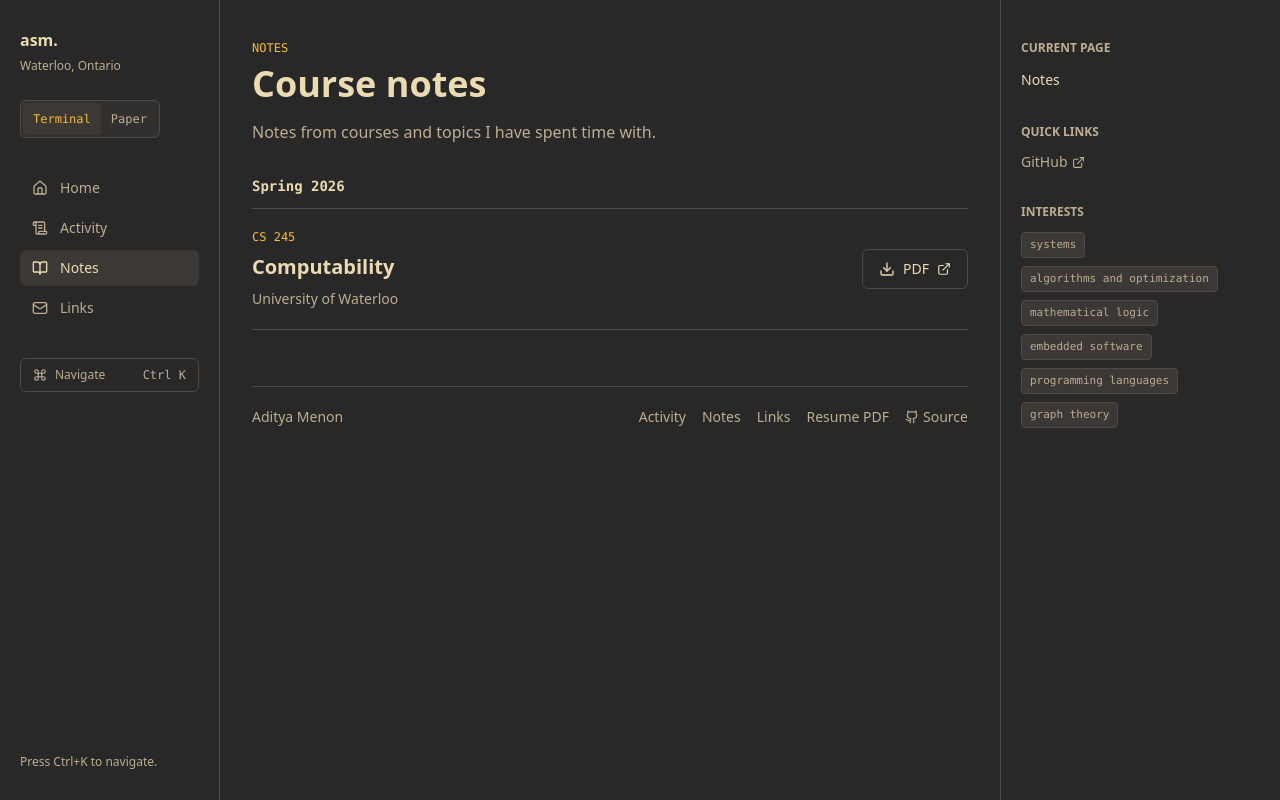
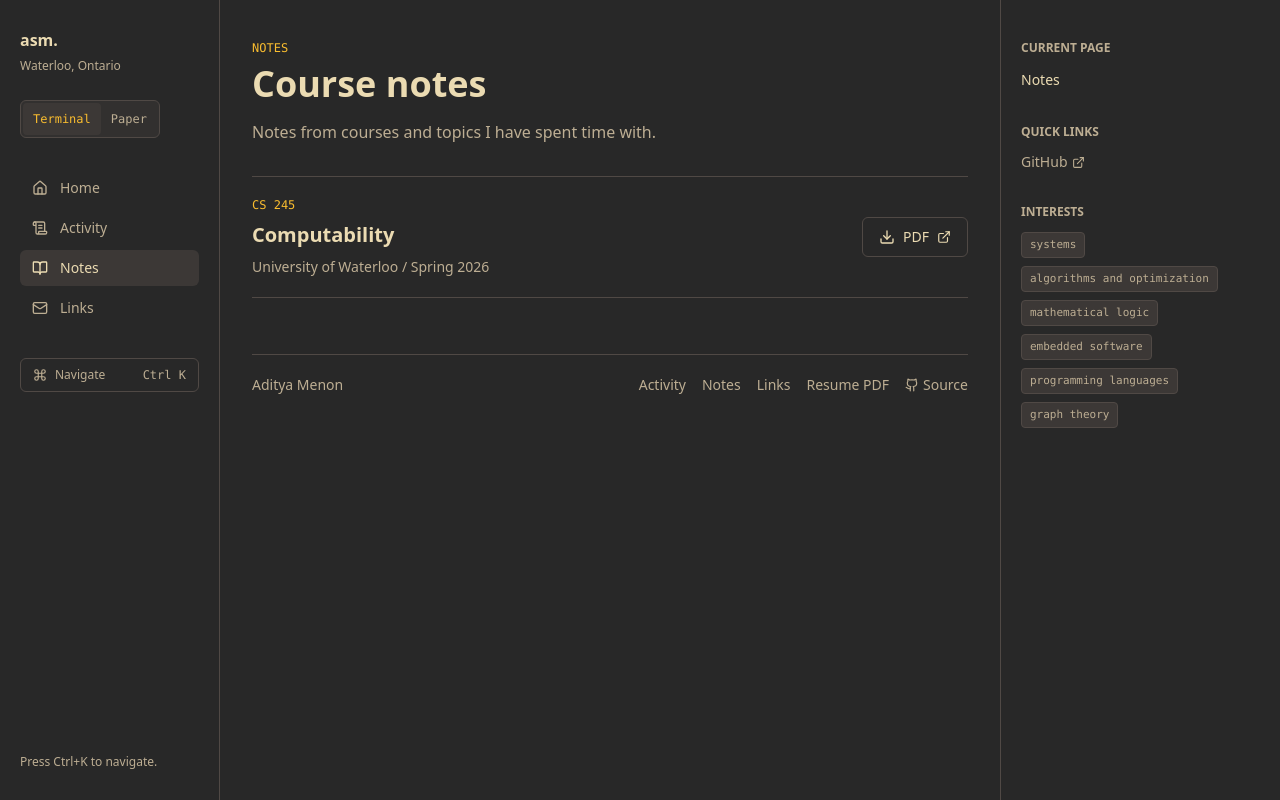
Before and after one commit to amenon864/portfolio, a Next.js app: page /notes in a window 1280 px wide. Built offline with nearby package versions, Linux system fonts and the light colour scheme; a web font is replaced by a local one.

Commit message:
fix: attach terms to individual course notes

```diff
--- a/src/app/notes/page.tsx
+++ b/src/app/notes/page.tsx
@@ -6,6 +6,13 @@ import { notesContent } from "@/data/notes";
 export const metadata: Metadata = {
   title: notesContent.metadataTitle,
 };
+
+const orderedNotes = [...notesContent.entries].sort((first, second) =>
+  first.courseCode.localeCompare(second.courseCode, undefined, {
+    numeric: true,
+    sensitivity: "base",
+  }),
+);
 
 export default function NotesPage() {
   return (
@@ -20,24 +27,18 @@ export default function NotesPage() {
         <h2 id="notes-title" className="sr-only">
           {notesContent.availableNotesLabel}
         </h2>
-        <div className="space-y-8">
-          {notesContent.terms.map((term, termIndex) => (
-            <section key={term.term} aria-labelledby={`notes-term-${termIndex}`}>
-              <h3 id={`notes-term-${termIndex}`} className="font-mono text-sm font-semibold text-text">
-                {term.term}
-              </h3>
-              <div className="mt-3 divide-y divide-line border-y border-line">
-                {term.entries.map((item) => (
+        <div className="divide-y divide-line border-y border-line">
+          {orderedNotes.map((item) => (
             <article
               key={item.fileName}
               className="grid gap-4 py-5 sm:grid-cols-[minmax(0,1fr)_auto] sm:items-center"
             >
               <div>
-                      <p className="font-mono text-xs uppercase text-accent">
-                        {item.courseCode}
+                <p className="font-mono text-xs uppercase text-accent">{item.courseCode}</p>
+                <h3 className="mt-2 text-xl font-semibold text-text">{item.courseName}</h3>
+                <p className="mt-2 text-sm text-muted">
+                  {[item.institution, item.term].join(" / ")}
                 </p>
-                      <h4 className="mt-2 text-xl font-semibold text-text">{item.courseName}</h4>
-                      <p className="mt-2 text-sm text-muted">{item.institution}</p>
               </div>
               <a
                 className="focus-ring inline-flex min-h-10 w-fit items-center gap-2 rounded-md border border-line px-4 py-2 text-sm text-text transition duration-150 hover:border-accent hover:bg-raised"
@@ -53,9 +54,6 @@ export default function NotesPage() {
           ))}
         </div>
       </section>
-          ))}
-        </div>
-      </section>
     </div>
   );
 }
--- a/src/data/notes.ts
+++ b/src/data/notes.ts
@@ -2,13 +2,9 @@ export type CourseNote = {
   courseCode: string;
   courseName: string;
   institution: string;
+  term: string;
   fileName: string;
   href: string;
-};
-
-export type CourseNoteTerm = {
-  term: string;
-  entries: CourseNote[];
 };
 
 export const notesContent = {
@@ -20,18 +16,14 @@ export const notesContent = {
   ],
   availableNotesLabel: "Available notes",
   pdfLabel: "PDF",
-  terms: [
+  entries: [
     {
+      courseCode: "CS 245",
+      courseName: "Computability",
+      institution: "University of Waterloo",
       term: "Spring 2026",
-      entries: [
-        {
-          courseCode: "CS 245",
-          courseName: "Computability",
-          institution: "University of Waterloo",
-          fileName: "computability-cs245.pdf",
-          href: "/computability-cs245.pdf",
-        },
-      ],
+      fileName: "computability-cs245.pdf",
+      href: "/computability-cs245.pdf",
     },
-  ] as CourseNoteTerm[],
+  ] as CourseNote[],
 };
```
Lines whose indentation alone changed are shown as unchanged.
